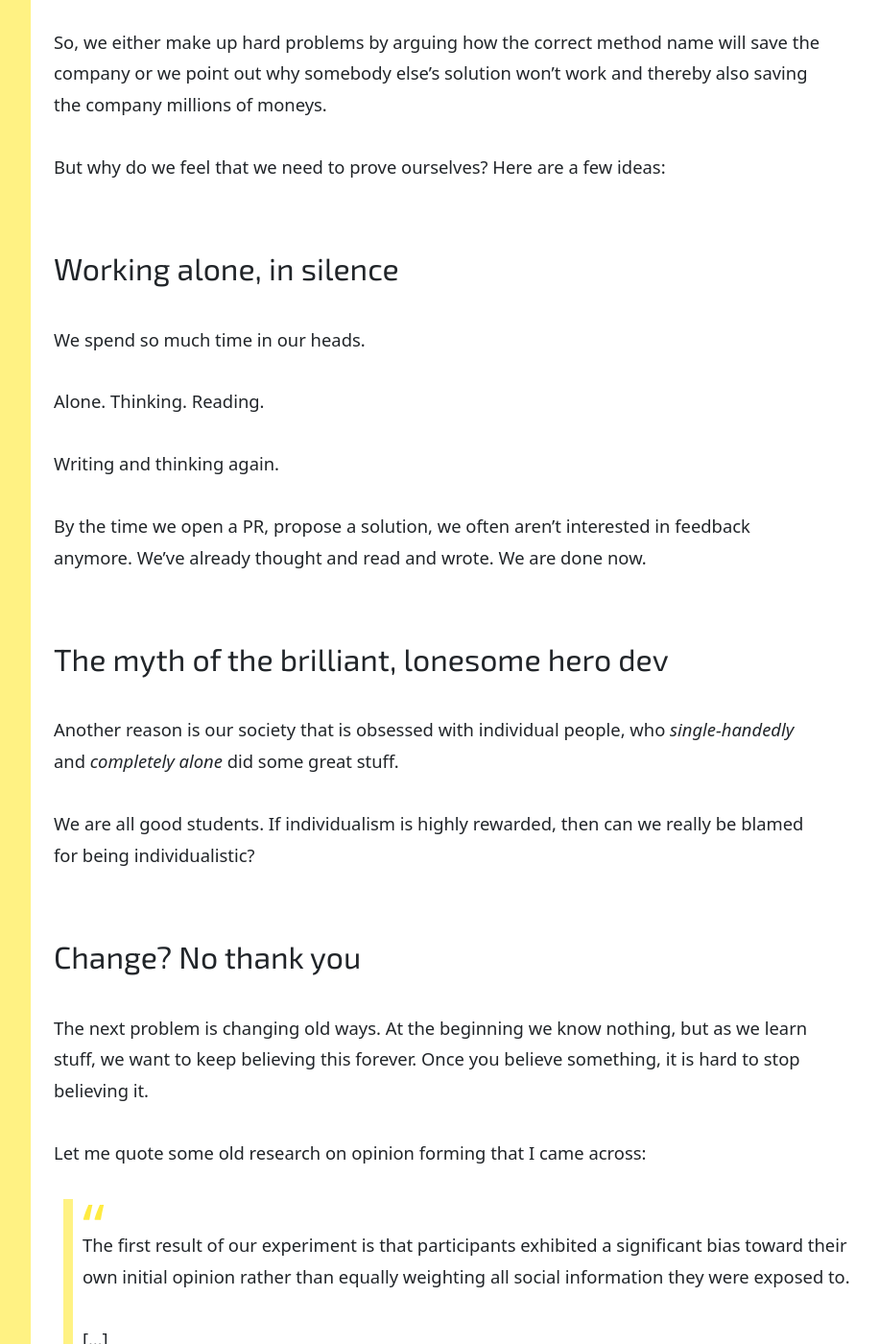
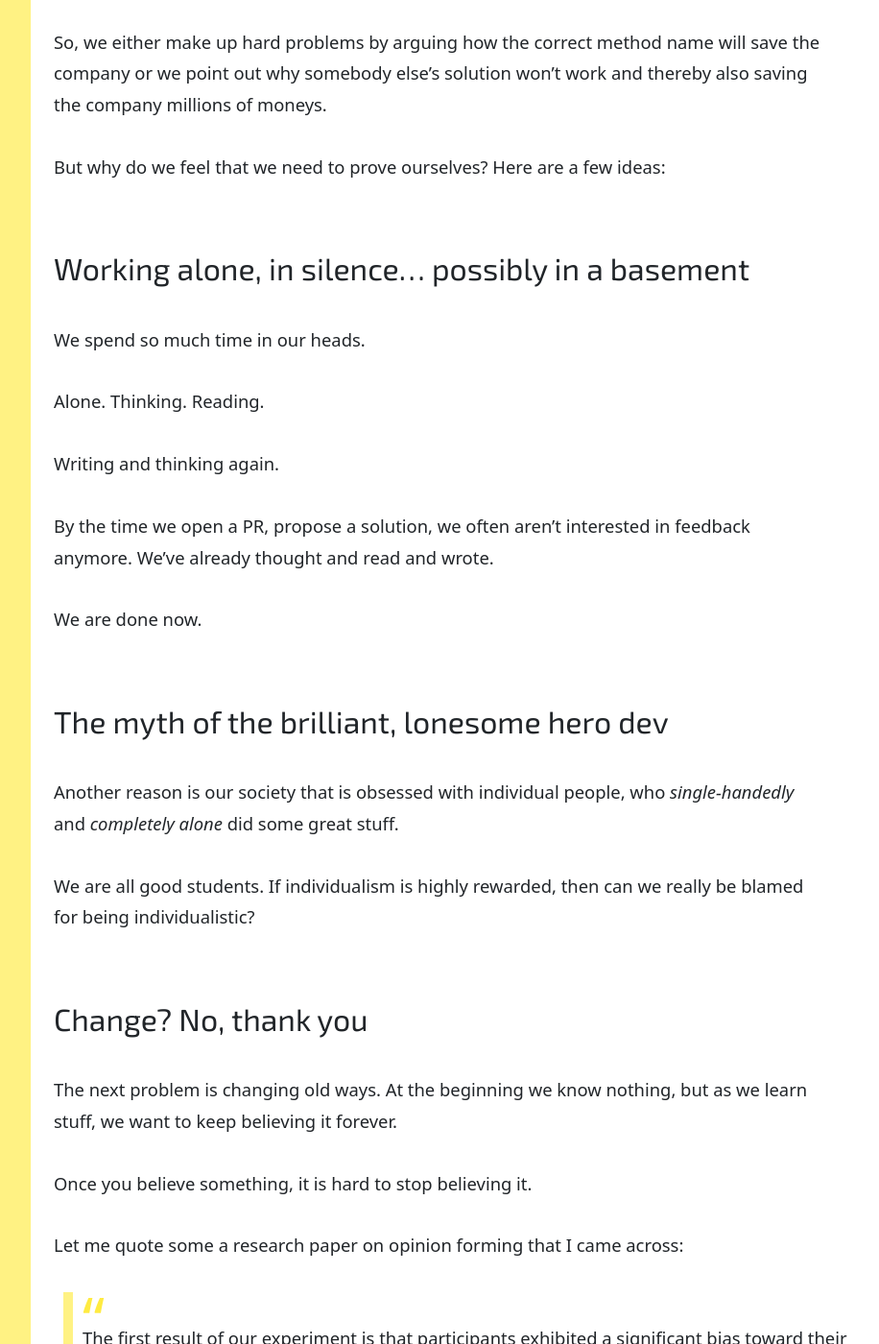
Before and after one commit to inesp/inesp.github.io, a Jekyll site: the page built from _posts/2025-03-31-disagreeing-devs.md, in a window 1280 px wide and 1400 px high, scrolled down 3011 px. Shown: the whole window at 96% size, without its empty margins (288-1204 px from the left). Built offline with Jekyll 4.4.1, drawn with Linux system fonts in a browser that asks for light colours; nearby versions of some CDN libraries; some web fonts are replaced; some of the changed text lies outside the part shown.

Commit message:
Fix text

```diff
--- a/_posts/2025-03-31-disagreeing-devs.md
+++ b/_posts/2025-03-31-disagreeing-devs.md
@@ -56,7 +56,7 @@ So, we either make up hard problems by arguing how the correct method name will
 But why do we feel that we need to prove ourselves? Here are a few ideas:
 
 
-## Working alone, in silence
+## Working alone, in silence... possibly in a basement
 
 
 We spend so much time in our heads.
@@ -68,6 +68,7 @@ Reading.
 Writing and thinking again.
 
 By the time we open a PR, propose a solution, we often aren’t interested in feedback anymore. We’ve already thought and read and wrote.
+
 We are done now.
 
 
@@ -79,12 +80,14 @@ Another reason is our society that is obsessed with individual people,  who *sin
 We are all good students. If individualism is highly rewarded, then can we really be blamed for being individualistic?
 
 
-## Change? No thank you
+## Change? No, thank you
 
 
-The next problem is changing old ways. At the beginning we know nothing, but as we learn stuff, we want to keep believing this forever. Once you believe something, it is hard to stop believing it.
+The next problem is changing old ways. At the beginning we know nothing, but as we learn stuff, we want to keep believing it forever.
 
-Let me quote some old research on opinion forming that I came across:
+Once you believe something, it is hard to stop believing it.
+
+Let me quote some a research paper on opinion forming that I came across:
 
 > The first result of our experiment is that participants exhibited a significant bias toward their own initial opinion rather than equally weighting all social information they were exposed to.
 >
@@ -95,7 +98,7 @@ Let me quote some old research on opinion forming that I came across:
 &mdash; Moussaïd M, Kämmer JE, Analytis PP, Neth H., Social Influence and the Collective Dynamics of Opinion Formation, 2013
 </figcaption>
 
-Most of us will always first try to confirm we are right, before we even entertain the possibility that we are wrong.
+**Most of us will always first try to confirm we are right, before we even entertain the possibility that we are wrong.**
 
 
 ## 1.000.000 more reasons
```
Also changed, not shown: other parts of _posts/2025-03-31-disagreeing-devs.md (+1 -1 lines).
